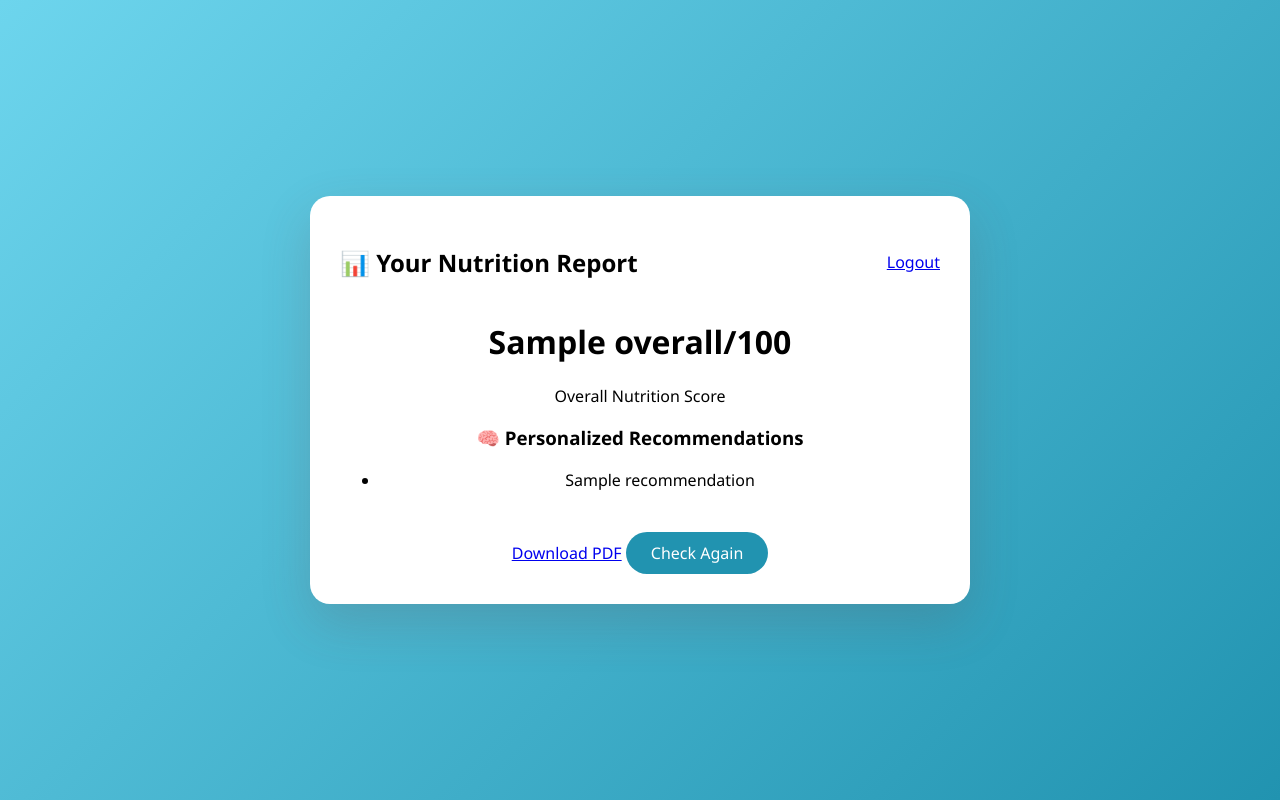
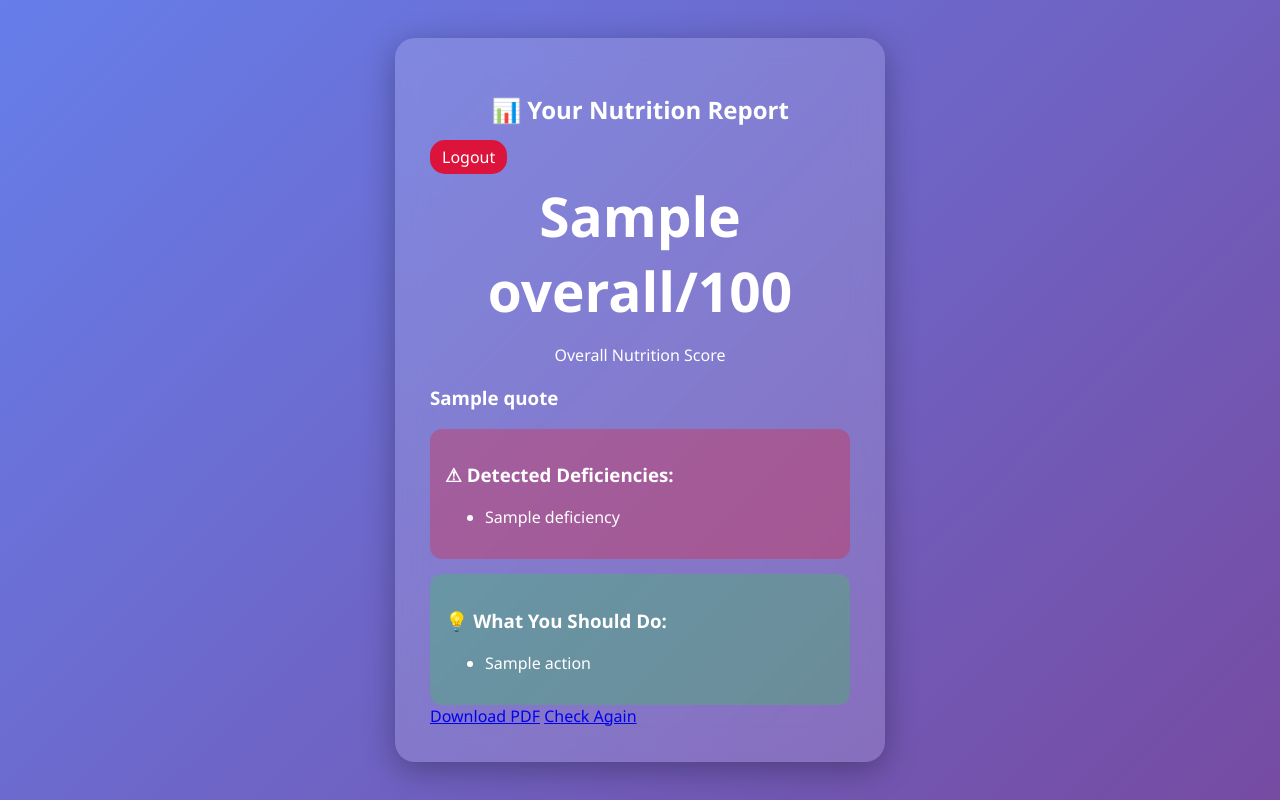
Before and after one commit to NamiaPJ/tinkher, a Flask app: template templates/result.html in a window 1280 px wide. Run offline with Flask 3, Linux system fonts and the light colour scheme; the template is opened without the code that fills it: most values are stand-ins (such as "Sample title", 1, 10 or a date in 2020).

Commit message:
finished

```diff
--- a/app.py
+++ b/app.py
@@ -1,51 +1,216 @@
-from flask import Flask, render_template, request
+from flask import Flask, render_template, request, redirect, session, send_file
+import sqlite3
+import pickle
+import os
+from flask_bcrypt import Bcrypt
+from reportlab.pdfgen import canvas
 
 app = Flask(__name__)
+app.secret_key = "super_secret_key"
 
-@app.route('/')
+bcrypt = Bcrypt(app)
+
+# ---------------- LOAD ML MODEL ---------------- #
+# (Optional: Not used now, but keeping if needed later)
+if os.path.exists("model/nutrition_model.pkl"):
+    model = pickle.load(open("model/nutrition_model.pkl", "rb"))
+else:
+    model = None
+
+# ---------------- DATABASE SETUP ---------------- #
+
+def init_db():
+    os.makedirs("database", exist_ok=True)
+
+    conn = sqlite3.connect("database/users.db")
+    c = conn.cursor()
+
+    c.execute("""
+        CREATE TABLE IF NOT EXISTS users (
+            id INTEGER PRIMARY KEY AUTOINCREMENT,
+            username TEXT UNIQUE,
+            password TEXT
+        )
+    """)
+
+    conn.commit()
+    conn.close()
+
+init_db()
+
+# ---------------- HOME ---------------- #
+
+@app.route("/")
 def home():
-    return render_template('index.html')
+    if "user" in session:
+        return render_template("dashboard.html")
+    return redirect("/login")
 
-@app.route('/analyze', methods=['POST'])
+# ---------------- REGISTER ---------------- #
+
+@app.route("/register", methods=["GET", "POST"])
+def register():
+    if request.method == "POST":
+        username = request.form["username"]
+        password = request.form["password"]
+
+        hashed_password = bcrypt.generate_password_hash(password).decode('utf-8')
+
+        try:
+            conn = sqlite3.connect("database/users.db")
+            c = conn.cursor()
+            c.execute("INSERT INTO users (username, password) VALUES (?, ?)",
+                      (username, hashed_password))
+            conn.commit()
+            conn.close()
+            return redirect("/login")
+        except:
+            return "Username already exists!"
+
+    return render_template("register.html")
+
+# ---------------- LOGIN ---------------- #
+
+@app.route("/login", methods=["GET", "POST"])
+def login():
+    if request.method == "POST":
+        username = request.form["username"]
+        password = request.form["password"]
+
+        conn = sqlite3.connect("database/users.db")
+        c = conn.cursor()
+        c.execute("SELECT * FROM users WHERE username=?", (username,))
+        user = c.fetchone()
+        conn.close()
+
+        if user and bcrypt.check_password_hash(user[2], password):
+            session["user"] = username
+            return redirect("/")
+        else:
+            return "Invalid username or password"
+
+    return render_template("login.html")
+
+# ---------------- LOGOUT ---------------- #
+
+@app.route("/logout")
+def logout():
+    session.pop("user", None)
+    return redirect("/login")
+
+# ---------------- ANALYZE ---------------- #
+
+@app.route("/analyze", methods=["POST"])
 def analyze():
 
-    age = int(request.form['age'])
-    weight = float(request.form['weight'])
-    height = float(request.form['height']) / 100
+    if "user" not in session:
+        return redirect("/login")
 
-    leafy = int(request.form['leafy'])
-    fruits = int(request.form['fruits'])
-    milk = int(request.form['milk'])
-    eggs = int(request.form['eggs'])
-    meat = int(request.form['meat'])
-    pulses = int(request.form['pulses'])
-    junk = int(request.form['junk'])
-    sunlight = int(request.form['sunlight'])
+    leafy = int(request.form["leafy"])
+    fruits = int(request.form["fruits"])
+    milk = int(request.form["milk"])
+    eggs = int(request.form["eggs"])
+    meat = int(request.form["meat"])
+    pulses = int(request.form["pulses"])
+    sunlight = int(request.form["sunlight"])
 
-    bmi = round(weight / (height ** 2), 2)
+    # ---------------- DEFICIENCY CHECK ---------------- #
 
-    iron_score = (leafy * 2) + (meat * 3) + (pulses * 2)
-    iron_risk = "High" if iron_score < 10 else "Moderate" if iron_score < 18 else "Low"
+    deficiencies = []
+    actions = []
 
-    protein_score = (eggs * 2) + (meat * 3) + (pulses * 2) + (milk * 1.5)
-    protein_risk = "High" if protein_score < 12 else "Moderate" if protein_score < 20 else "Low"
+    # Iron
+    if leafy < 3:
+        deficiencies.append("Iron Deficiency")
+        actions.append("Increase spinach, broccoli, and leafy greens.")
 
-    calcium_risk = "High" if milk < 3 else "Low"
-    vitamin_d_risk = "High" if sunlight < 15 else "Low"
-    b12_risk = "High" if eggs == 0 and meat == 0 and milk == 0 else "Low"
+    # Calcium
+    if milk < 3:
+        deficiencies.append("Calcium Deficiency")
+        actions.append("Add milk, curd, cheese, or dairy daily.")
 
-    overall_score = min(100, int((iron_score + protein_score) * 2))
+    # Vitamin D
+    if sunlight < 15:
+        deficiencies.append("Vitamin D Deficiency")
+        actions.append("Get 20–30 minutes of sunlight exposure daily.")
 
-    return render_template(
-        'result.html',
-        bmi=bmi,
-        iron=iron_risk,
-        protein=protein_risk,
-        calcium=calcium_risk,
-        vitamin_d=vitamin_d_risk,
-        b12=b12_risk,
-        overall=overall_score
-    )
+    # Protein
+    if meat < 2 and pulses < 2 and eggs < 2:
+        deficiencies.append("Protein Deficiency")
+        actions.append("Include eggs, pulses, chicken, or protein-rich foods.")
 
-if __name__ == '__main__':
+    # ---------------- SCORE ---------------- #
+
+    score = 100 - (len(deficiencies) * 15)
+    if score < 50:
+        score = 50
+
+    # ---------------- PERSONALIZED QUOTE ---------------- #
+
+    if not deficiencies:
+        quote = "🌟 Amazing! Your nutrition is well balanced. Keep maintaining this healthy lifestyle!"
+    else:
+        quote = f"⚡ You may have {', '.join(deficiencies)}. Improve your diet to stay healthy!"
+
+    # Store for PDF
+    session["last_score"] = score
+    session["deficiencies"] = deficiencies
+    session["actions"] = actions
+    session["quote"] = quote
+
+    return render_template("result.html",
+                           overall=score,
+                           deficiencies=deficiencies,
+                           actions=actions,
+                           quote=quote)
+
+# ---------------- PDF DOWNLOAD ---------------- #
+
+@app.route("/download")
+def download():
+
+    if "user" not in session:
+        return redirect("/login")
+
+    file_path = "nutrition_report.pdf"
+    c = canvas.Canvas(file_path)
+
+    c.drawString(100, 800, "Nutrition Health Report")
+    c.drawString(100, 770, f"User: {session['user']}")
+    c.drawString(100, 750, f"Overall Score: {session.get('last_score', 0)}")
+
+    y = 720
+
+    # Quote
+    c.drawString(100, y, "Summary:")
+    y -= 20
+    c.drawString(120, y, session.get("quote", ""))
+    y -= 30
+
+    # Deficiencies
+    deficiencies = session.get("deficiencies", [])
+    if deficiencies:
+        c.drawString(100, y, "Detected Deficiencies:")
+        y -= 20
+        for d in deficiencies:
+            c.drawString(120, y, "- " + d)
+            y -= 20
+
+    # Actions
+    actions = session.get("actions", [])
+    if actions:
+        y -= 10
+        c.drawString(100, y, "Recommendations:")
+        y -= 20
+        for a in actions:
+            c.drawString(120, y, "- " + a)
+            y -= 20
+
+    c.save()
+
+    return send_file(file_path, as_attachment=True)
+
+# ---------------- RUN ---------------- #
+
+if __name__ == "__main__":
     app.run(debug=True)
--- a/static/style.css
+++ b/static/style.css
@@ -1,102 +1,88 @@
 body {
+    margin: 0;
     font-family: 'Segoe UI', sans-serif;
-    background: linear-gradient(135deg, #6dd5ed, #2193b0);
+    background: linear-gradient(135deg, #667eea, #764ba2);
     display: flex;
     justify-content: center;
     align-items: center;
     min-height: 100vh;
-    margin: 0;
+}
+
+/* Glass Effect Card */
+.main-card, .auth-card {
+    background: rgba(255, 255, 255, 0.15);
+    backdrop-filter: blur(15px);
+    padding: 35px;
+    width: 420px;
+    border-radius: 20px;
+    box-shadow: 0 8px 32px rgba(0, 0, 0, 0.3);
+    color: white;
+}
+
+/* Headings */
+h2 {
+    text-align: center;
+    margin-bottom: 20px;
+}
+
+/* Inputs */
+input {
+    width: 100%;
+    padding: 12px;
+    margin: 8px 0;
+    border-radius: 12px;
+    border: none;
+    outline: none;
+}
+
+/* Buttons */
+button {
+    width: 100%;
+    padding: 12px;
+    border-radius: 25px;
+    border: none;
+    background: linear-gradient(45deg, #ff6b6b, #feca57);
+    color: white;
+    font-weight: bold;
+    cursor: pointer;
     transition: 0.3s;
+}
+
+button:hover {
+    transform: scale(1.05);
+}
+
+/* Score Styling */
+.score-box {
     text-align: center;
 }
 
-.main-card {
-    background: white;
-    padding: 30px;
-    width: 90%;
-    max-width: 600px;
-    border-radius: 20px;
-    box-shadow: 0 20px 50px #6a444433;
-    text-align: center;
-    animation: fadeIn 0.6s ease-in-out;
+.score-box h1 {
+    font-size: 55px;
+    margin: 10px 0;
 }
 
-.top-bar {
-    display: flex;
-    justify-content: space-between;
-    align-items: center;
+/* Deficiency Box */
+.def-box {
+    background: rgba(255, 0, 0, 0.25);
+    padding: 15px;
+    border-radius: 12px;
+    margin-top: 15px;
 }
 
-.dark-toggle {
-    border: none;
-    background: none;
-    font-size: 20px;
-    cursor: pointer;
+/* Recommendation Box */
+.recommendation-box {
+    background: rgba(0, 255, 0, 0.2);
+    padding: 15px;
+    border-radius: 12px;
+    margin-top: 15px;
 }
 
-.progress-container {
-    position: relative;
-    width: 160px;
-    margin: 20px auto;
-}
-
-.progress-ring__circle {
-    transform: rotate(-90deg);
-    transform-origin: 50% 50%;
-    transition: stroke-dashoffset 1s ease;
-}
-
-.score-text {
-    position: absolute;
-    top: 45px;
-    left: 0;
-    right: 0;
-}
-
-canvas {
-    margin-top: 30px;
-}
-
-.result-box {
-    text-align: left;
-    margin-top: 20px;
-}
-
-.Low { color: green; font-weight: bold; }
-.Moderate { color: orange; font-weight: bold; }
-.High { color: red; font-weight: bold; }
-
-.back-btn {
-    display: inline-block;
-    margin-top: 25px;
+/* Logout button */
+.logout-btn {
     text-decoration: none;
-    background: #2193b0;
-    color: white;
-    padding: 10px 25px;
-    border-radius: 25px;
-    transition: 0.3s;
-}
-
-.back-btn:hover {
-    background: #186a85;
-    transform: scale(1.05);
-}
-
-/* Dark Mode */
-.dark-mode {
-    background: #1e1e1e;
-}
-
-.dark-mode .main-card {
-    background: #2c2c2c;
+    background: crimson;
+    padding: 6px 12px;
+    border-radius: 15px;
     color: white;
 }
-
-.dark-mode .back-btn {
-    background: #ff7e5f;
-}
-
-@keyframes fadeIn {
-    from { opacity: 0; transform: translateY(15px); }
-    to { opacity: 1; transform: translateY(0); }
-}
--- a/templates/result.html
+++ b/templates/result.html
@@ -13,20 +13,46 @@
         <a href="/logout" class="logout-btn">Logout</a>
     </div>
 
+    <!-- SCORE -->
     <div class="score-box">
         <h1>{{ overall }}/100</h1>
         <p>Overall Nutrition Score</p>
     </div>
 
-    <div class="recommendation-box">
-        <h3>🧠 Personalized Recommendations</h3>
+    <!-- PERSONALIZED QUOTE -->
+    <div class="quote-box">
+        <h3>{{ quote }}</h3>
+    </div>
+
+    <!-- DEFICIENCIES -->
+    {% if deficiencies %}
+    <div class="def-box">
+        <h3>⚠ Detected Deficiencies:</h3>
         <ul>
-            {% for r in recommendation %}
-                <li>{{ r }}</li>
+            {% for d in deficiencies %}
+                <li>{{ d }}</li>
             {% endfor %}
         </ul>
     </div>
+    {% else %}
+    <div class="def-box healthy">
+        <h3>✅ No Nutrient Deficiencies Found</h3>
+    </div>
+    {% endif %}
 
+    <!-- ACTIONS / WHAT TO DO -->
+    {% if actions %}
+    <div class="recommendation-box">
+        <h3>💡 What You Should Do:</h3>
+        <ul>
+            {% for a in actions %}
+                <li>{{ a }}</li>
+            {% endfor %}
+        </ul>
+    </div>
+    {% endif %}
+
+    <!-- BUTTONS -->
     <div class="button-group">
         <a href="/download" class="download-btn">Download PDF</a>
         <a href="/" class="back-btn">Check Again</a>
```
Also changed, not shown: model/train_model.py (added, +47 -0 lines), static/script.js (added, +16 -0 lines), utils/pdf_generator.py (added, +21 -0 lines), utils/recommendation_engine.py (added, +19 -0 lines), database/users.db (added), users.db (added), 2 other files.
